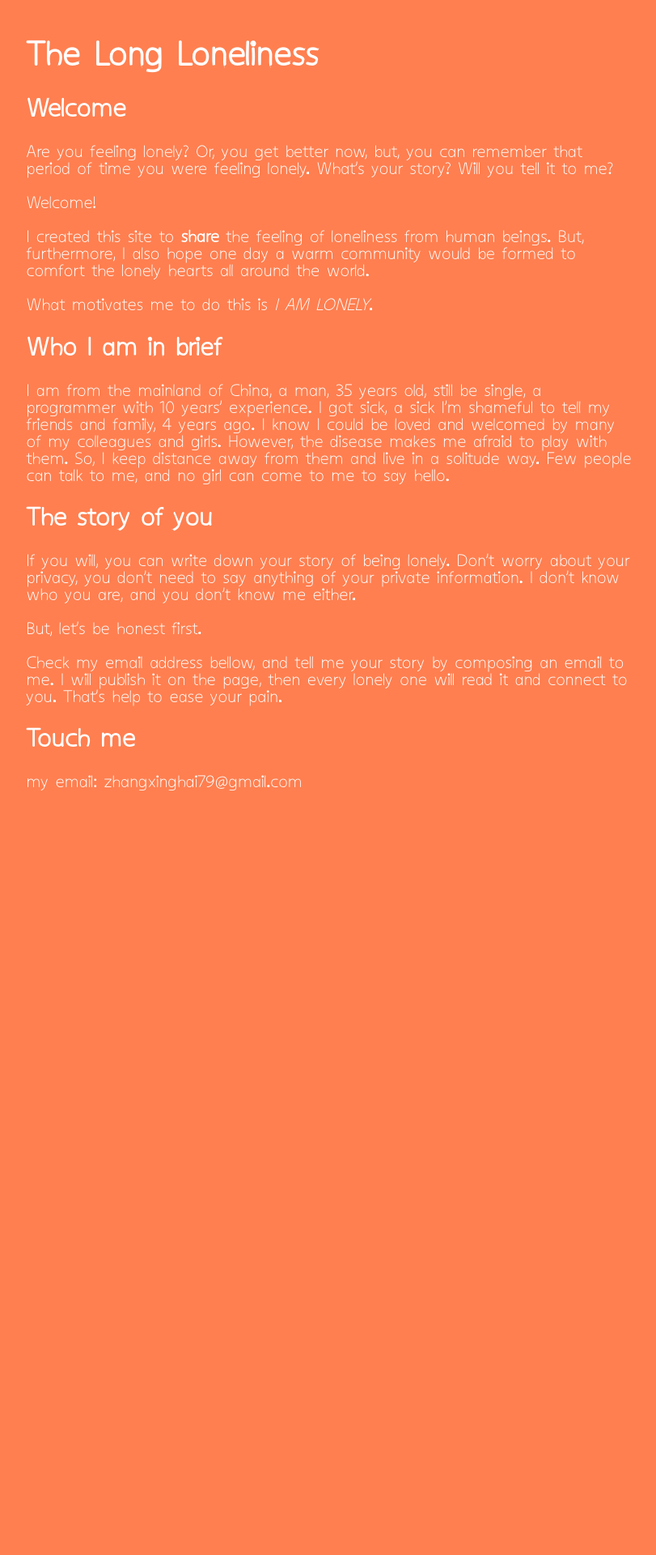
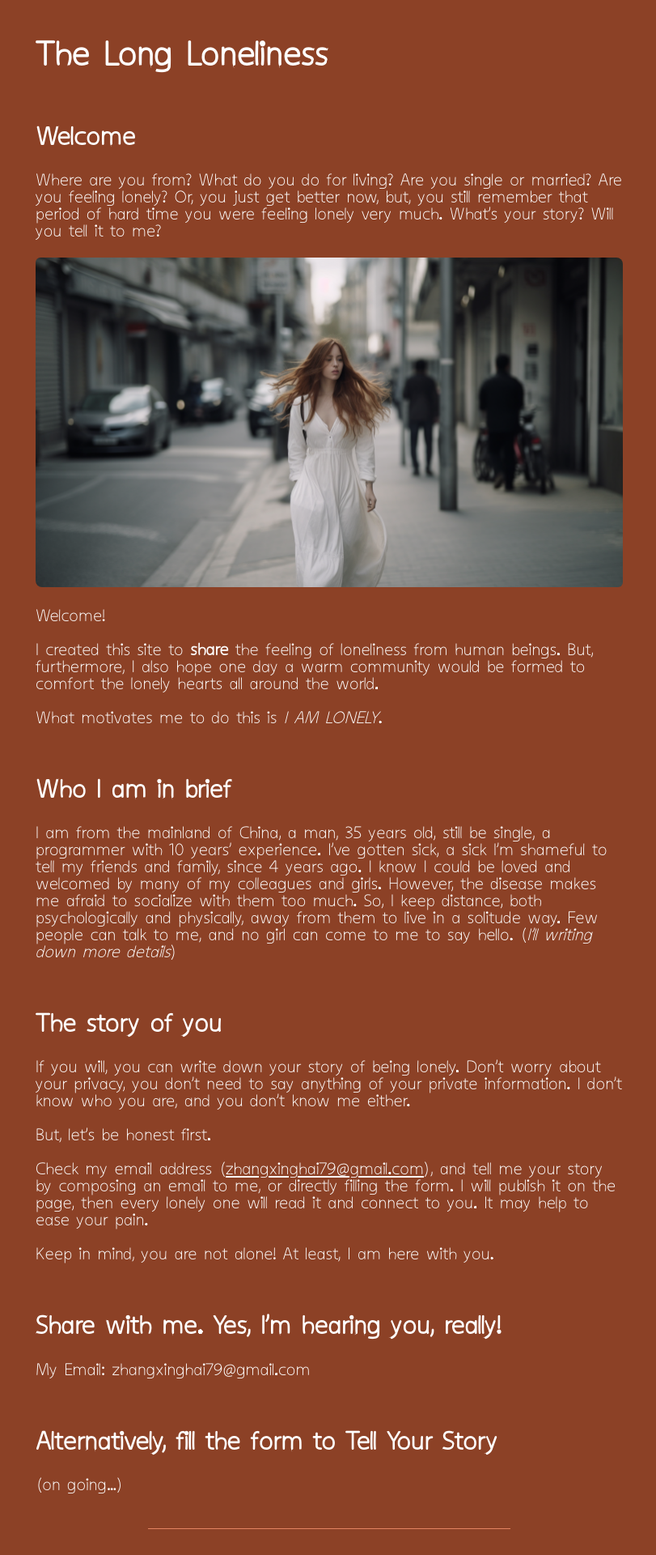
Before and after one commit to zxh19890103/longloneliness, a Jekyll site: the page built from index.md, in a window 1280 px wide. Shown: the top 1920 px of the page at 81% size, without its empty margins (233-1044 px from the left). Built offline with Jekyll 4.4.1, drawn with Linux system fonts in a browser that asks for light colours; before the commit the page ends 1019 px from its top, so only the background shows below that; some of the changed text lies outside the part shown.

Commit message:
image/videos

```diff
--- a/_sass/skin.scss
+++ b/_sass/skin.scss
@@ -19,16 +19,47 @@ html {
 body {
   margin: 0;
   padding: 0;
-  background-color: coral;
+  background-color: rgb(140, 65, 38);
 }
 
 .App {
   padding: 1rem;
   box-sizing: border-box;
-  width: 61.8%;
+  width: 768px;
   margin: 0 auto;
   @media screen and (max-width: 768px) {
     width: 100%;
     margin: 0;
   }
 }
+
+a {
+  color: #fff;
+  &:visited {
+    color: #bbb;
+  }
+  &:hover {
+    color: #000;
+  }
+}
+
+hr {
+  border: none;
+  height: 1px;
+  background-color: rgb(228, 132, 98);
+  margin: 2rem auto;
+  width: 61.8%;
+}
+
+h2 {
+  margin-top: 3rem;
+}
+
+.image {
+  border-radius: 6px 8px;
+  width: 100%;
+}
+
+iframe {
+  border-radius: 6px 8px;
+}
--- a/index.md
+++ b/index.md
@@ -7,17 +7,19 @@ title: Welcome
 
 ## Welcome
 
-Are you feeling lonely? Or, you get better now, but, you can remember that period of time you were feeling lonely. What's your story? Will you tell it to me?
+Where are you from? What do you do for living? Are you single or married? Are you feeling lonely? Or, you just get better now, but, you still remember that period of hard time you were feeling lonely very much. What's your story? Will you tell it to me?
+
+<img src="/assets/images/a-lonely-girl.png" class="image">
 
 Welcome!
 
 I created this site to **share** the feeling of loneliness from human beings. But, furthermore, I also hope one day a warm community would be formed to comfort the lonely hearts all around the world.
 
-What motivates me to do this is *I AM LONELY*.
+What motivates me to do this is _I AM LONELY_.
 
 ## Who I am in brief
 
-I am from the mainland of China, a man, 35 years old, still be single, a programmer with 10 years' experience. I got sick, a sick I'm shameful to tell my friends and family, 4 years ago. I know I could be loved and welcomed by many of my colleagues and girls. However, the disease makes me afraid to play with them. So, I keep distance away from them and live in a solitude way. Few people can talk to me, and no girl can come to me to say hello.
+I am from the mainland of China, a man, 35 years old, still be single, a programmer with 10 years' experience. I've gotten sick, a sick I'm shameful to tell my friends and family, since 4 years ago. I know I could be loved and welcomed by many of my colleagues and girls. However, the disease makes me afraid to socialize with them too much. So, I keep distance, both psychologically and physically, away from them to live in a solitude way. Few people can talk to me, and no girl can come to me to say hello. (_I'll writing down more details_)
 
 ## The story of you
 
@@ -25,8 +27,30 @@ If you will, you can write down your story of being lonely. Don't worry about yo
 
 But, let's be honest first.
 
-Check my email address bellow, and tell me your story by composing an email to me. I will publish it on the page, then every lonely one will read it and connect to you. That's help to ease your pain.
+Check my email address (<a href="mailto: zhangxinghai79@gmail.com">zhangxinghai79@gmail.com</a>), and tell me your story by composing an email to me, or directly filling the form. I will publish it on the page, then every lonely one will read it and connect to you. It may help to ease your pain.
 
-## Touch me
+Keep in mind, you are not alone! At least, I am here with you.
 
-my email: zhangxinghai79@gmail.com
+## Share with me. Yes, I'm hearing you, really!
+
+My Email: zhangxinghai79@gmail.com
+
+## Alternatively, fill the form to Tell Your Story
+
+(on going...)
+
+---
+
+## Videos I found that may helps
+
+### 1. "How to Deal With Loneliness" by <a href="https://www.youtube.com/@DryCreekWranglerSchool" target="_blank">Dry Creek Wrangler School</a>
+
+<iframe width="724" height="407" src="https://www.youtube.com/embed/LDMY7qtOPiI?si=yFzYZLLOsYXbBKwJ" title="YouTube video player" frameborder="0" allow="accelerometer; autoplay; clipboard-write; encrypted-media; gyroscope; picture-in-picture; web-share" allowfullscreen></iframe>
+
+### 2. "Loneliness" by <a href="https://www.youtube.com/@kurzgesagt" target="_blank">Kurzgesagt – In a Nutshell</a>
+
+<iframe width="724" height="407" src="https://www.youtube.com/embed/n3Xv_g3g-mA?si=QSSCEIpqDPU2Cq9_" title="YouTube video player" frameborder="0" allow="accelerometer; autoplay; clipboard-write; encrypted-media; gyroscope; picture-in-picture; web-share" allowfullscreen></iframe>
+
+### 3. "To Anyone Feeling Lonely" by <a href="https://www.youtube.com/@Psych2go" target="_blank">Psych2Go</a>
+
+<iframe width="724" height="407" src="https://www.youtube.com/embed/TWNL7EClClo?si=cYeA0-fMMtNGuUJ3" title="YouTube video player" frameborder="0" allow="accelerometer; autoplay; clipboard-write; encrypted-media; gyroscope; picture-in-picture; web-share" allowfullscreen></iframe>
```
Also changed, not shown: assets/images/a-lonely-girl.png (added), 1 other file.
